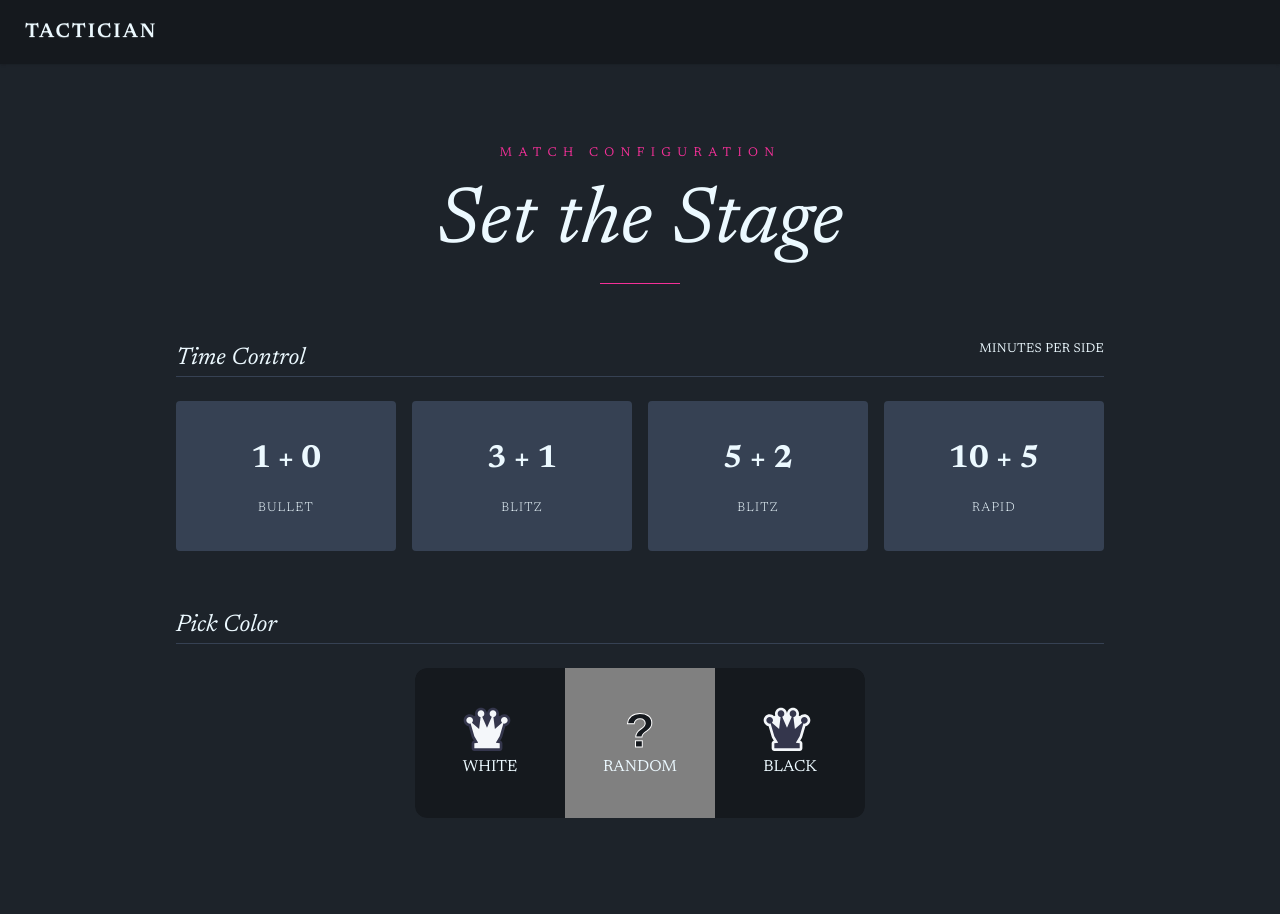
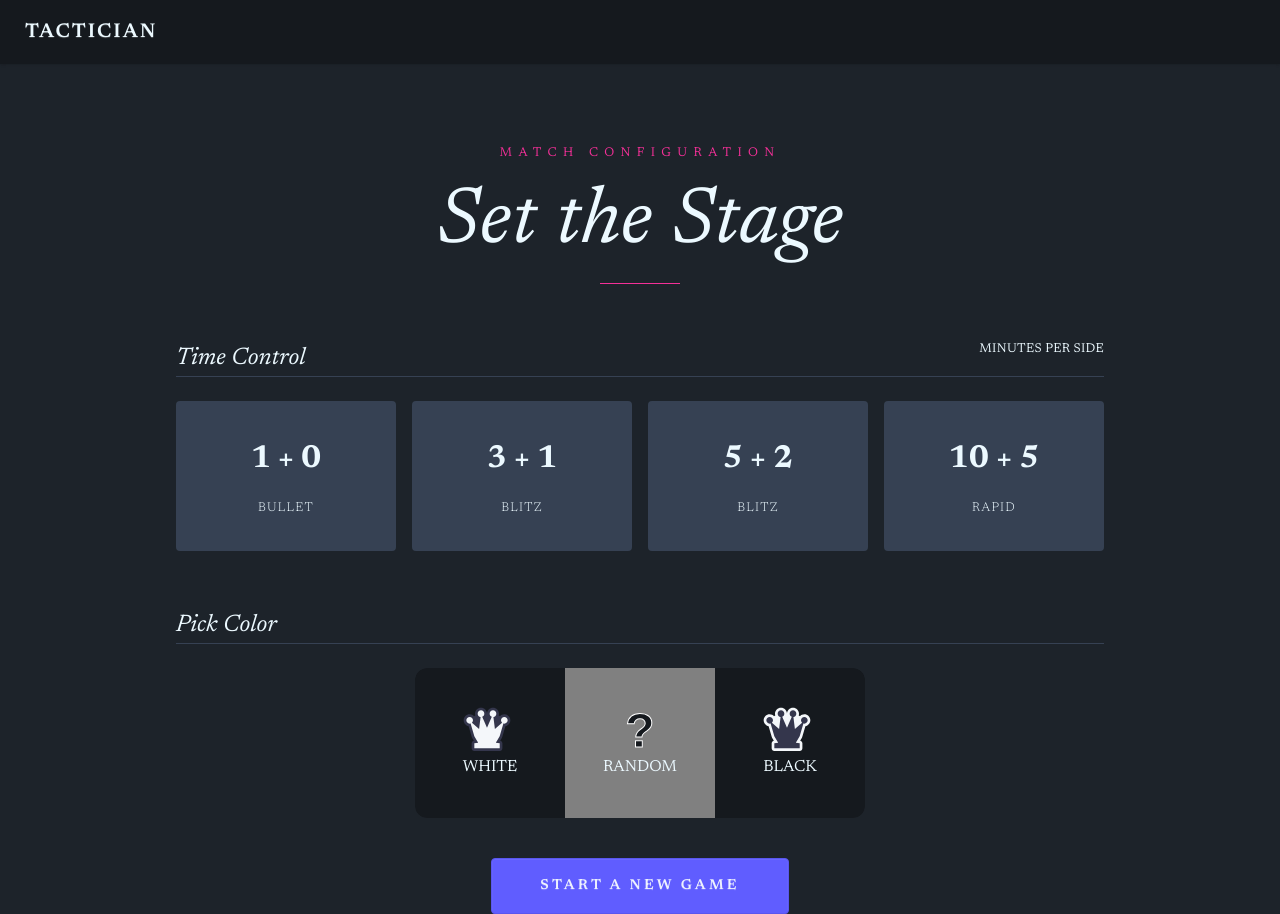
Before and after one commit to YashGadle/online-chess, a React (Vite) app in the folder frontend/: page /game-setup in a window 1280 px wide. Before the commit the page ends 818 px from the top, so only its background shows below. Built offline with nearby package versions, Linux system fonts and the light colour scheme; a web font is replaced by a local one.

Commit message:
added a button

```diff
--- a/frontend/src/pages/game-setup.tsx
+++ b/frontend/src/pages/game-setup.tsx
@@ -139,6 +139,15 @@ const GameSetup = () => {
           }
         `}</style>
       </div>
+
+      <div className="flex justify-center">
+        <button
+     //     onClick={onStartClick}
+          className="btn btn-primary btn-xl rounded-sm mt-10 text-[0.9rem] uppercase tracking-[0.2rem] px-12"
+        >
+          Start a New Game
+        </button>
+      </div>
     </div >
   );
 }
```
